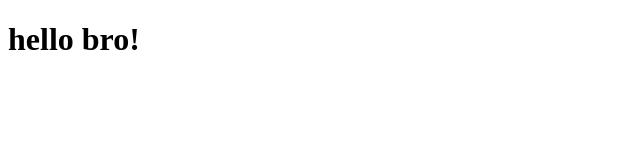
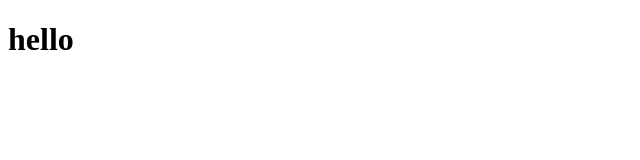
Before and after one commit to kalashsingh18/cssprojects, a plain HTML site: page suraj.html in a window 1280 px wide. Shown: the whole page, without its empty margins (0-640 px from the left). Drawn offline with Linux system fonts and the light colour scheme.

Commit message:
modification by suraj in html file

```diff
--- a/suraj.html
+++ b/suraj.html
@@ -6,6 +6,6 @@
     <title>Document</title>
 </head>
 <body>
-<h1>hello bro!</h1>
+    <h1>hello</h1>
 </body>
 </html>
```
